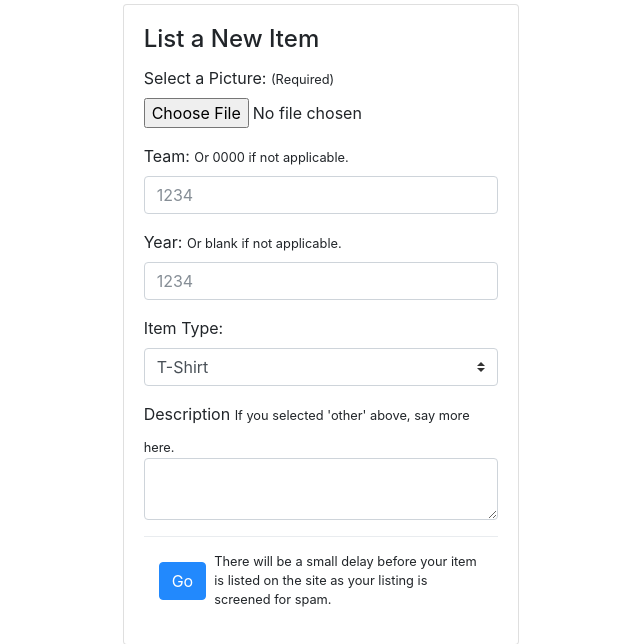
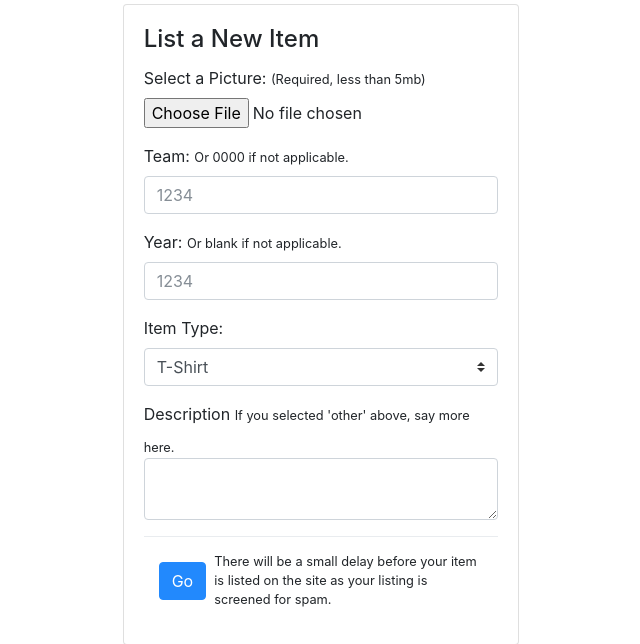
Before and after one commit to dc74089/oneshirt, a Django app: page /item/add/ in a window 1280 px wide. Shown: the part 66-710 px from the top of the page, without its empty margins (319-959 px from the left). Run offline with Django 3.2, Linux system fonts and the light colour scheme; some libraries are stand-ins or nearby versions.

Commit message:
Fix file size

```diff
--- a/trade/templates/trade/item_add.html
+++ b/trade/templates/trade/item_add.html
@@ -12,7 +12,7 @@
             {% csrf_token %}
             <div class="form-group">
               <label for="photo">Select a Picture:</label>
-              <small>(Required)</small>
+              <small>(Required, less than 5mb)</small>
               </br>
               <input type="file" class="file-input" name="photo" id="photo" accept="image/*">
             </div>
--- a/trade/views/item.py
+++ b/trade/views/item.py
@@ -35,10 +35,10 @@ def new(request):
             # assert False
             return HttpResponse(status=400)
 
-        if request.FILES['photo'].size > 2500000:
+        if request.FILES['photo'].size > 5500000:
             ctx = {}
             ctx['title'] = "File too large"
-            ctx['message'] = "Please make sure that the photo you upload is less than 2mb in size."
+            ctx['message'] = "Please make sure that the photo you upload is less than 5mb in size."
             return render(request, 'trade/message.html')
 
         osu = get_object_or_404(OneshirtUser, django_user=request.user)
```
